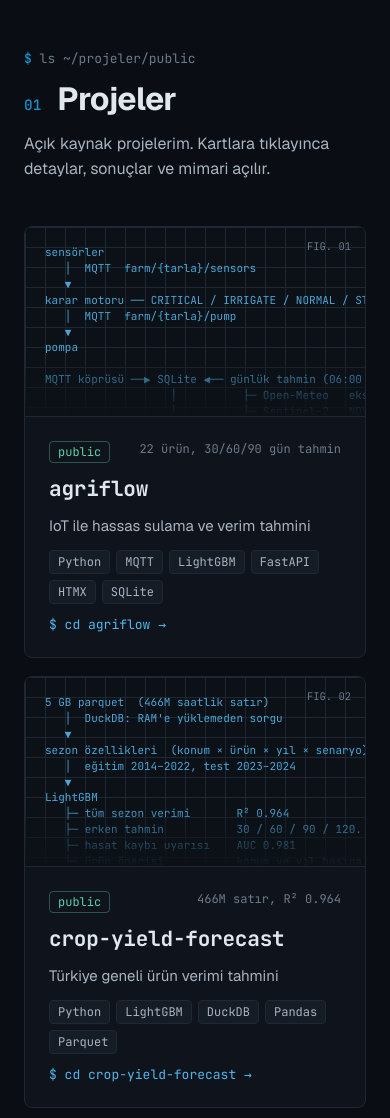
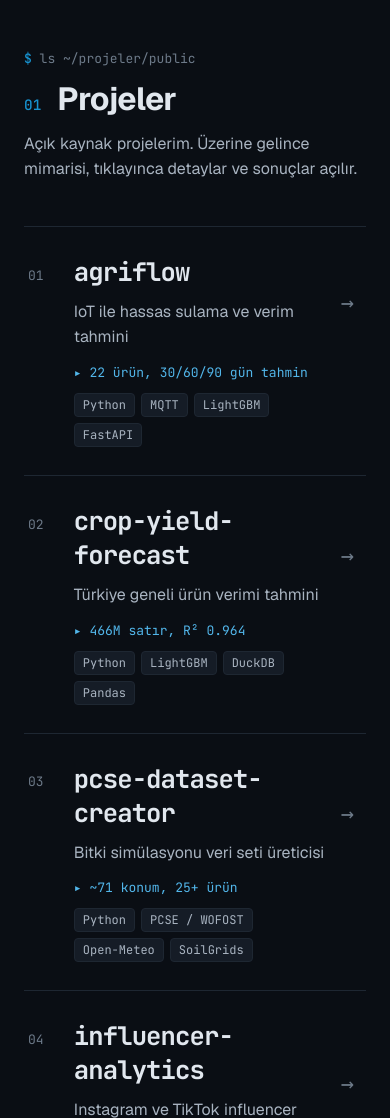
Before and after one commit to buraksanlilar/buraksanlilar.github.io, a plain HTML site: page index.html in a window 390 px wide. Shown: the part 2400-3518 px from the top of the page. Drawn offline with nearby package versions, Linux system fonts and the light colour scheme.

Commit message:
Projeler: büyük satır listesi, imleci takip eden mimari penceresi

```diff
--- a/index.html
+++ b/index.html
@@ -134,19 +134,24 @@ section.sec { padding: 104px 0; border-bottom: 1px solid var(--line); }
 .pk.up { fill: var(--green); } .pk.down { fill: var(--yellow); } .pk.db { fill: var(--arch-2); }
 @keyframes travel { from { offset-distance: 0%; opacity: 0; } 8% { opacity: 1; } 92% { opacity: 1; } to { offset-distance: 100%; opacity: 0; } }
 
-/* public project cards */
-.grid { display: grid; grid-template-columns: repeat(2, minmax(0, 1fr)); gap: 18px; }
-.card { display: grid; grid-template-rows: auto 1fr; border: 1px solid var(--line); border-radius: var(--r); background: var(--bg-2); color: var(--fg); text-decoration: none; overflow: hidden; transition: border-color 0.15s, transform 0.15s; }
-.card:hover { border-color: var(--arch); transform: translateY(-2px); }
-.card .shot { position: relative; height: 190px; padding: 18px 20px; border-bottom: 1px solid var(--line); background: linear-gradient(var(--line) 1px, transparent 1px) 0 0 / 20px 20px, linear-gradient(90deg, var(--line) 1px, transparent 1px) 0 0 / 20px 20px, #0c1118; overflow: hidden; }
-.card .shot pre { margin: 0; font: 11px/1.45 var(--mono); color: var(--arch-2); white-space: pre; opacity: 0.9; }
-.card .shot::after { content: ""; position: absolute; inset: auto 0 0 0; height: 60px; background: linear-gradient(transparent, #0c1118); }
-.card .shot .fign { position: absolute; right: 14px; top: 12px; z-index: 1; font: 10.5px var(--mono); color: var(--dim); }
-.card .body { display: grid; gap: 12px; align-content: start; padding: 24px; }
-.card .meta { display: flex; justify-content: space-between; gap: 12px; font: 12px var(--mono); color: var(--dim); }
-.card h3 { font: 700 21px var(--mono); letter-spacing: -0.01em; }
-.card p { color: var(--fg-2); font-size: 15px; }
-.card .more { font: 13px var(--mono); color: var(--arch-2); }
+/* public projects: big index rows + architecture peek that follows the cursor */
+.plist { border-top: 1px solid var(--line); }
+.prow { display: grid; grid-template-columns: 4ch minmax(0, 6fr) minmax(0, 4fr) 2ch; gap: 28px; align-items: center; padding: 36px 12px; border-bottom: 1px solid var(--line); color: var(--fg); text-decoration: none; transition: background-color 0.2s; }
+.prow .n { align-self: start; padding-top: 0.9em; font: 13px var(--mono); color: var(--dim); }
+.prow h3 { font: 700 clamp(1.6rem, 2.2vw + 0.8rem, 2.75rem) var(--mono); letter-spacing: -0.035em; transition: color 0.2s; }
+.prow .t { margin-top: 10px; color: var(--fg-2); font-size: 16px; }
+.prow .m { display: grid; gap: 12px; justify-items: start; }
+.prow .metric { font: 13px var(--mono); color: var(--arch-2); }
+.prow .go { font: 22px var(--mono); color: var(--dim); transition: transform 0.2s, color 0.2s; }
+.prow:hover { background: linear-gradient(90deg, var(--arch-wash), transparent 70%); }
+.prow:hover h3 { color: var(--arch-2); }
+.prow:hover .go { transform: translateX(6px); color: var(--arch); }
+.peek { position: fixed; left: 0; top: 0; z-index: 30; width: 440px; pointer-events: none; opacity: 0; scale: 0.94; transition: opacity 0.2s, scale 0.2s, translate 0.18s ease-out; }
+.peek.on { opacity: 1; scale: 1; }
+.peek.snap { transition: opacity 0.2s, scale 0.2s; }
+.peek .term-body { height: auto; padding: 16px 18px; }
+.peek pre { font-size: 11.5px; line-height: 1.45; color: var(--arch-2); }
+@media (hover: none), (max-width: 960px) { .peek { display: none; } }
 .tags { display: flex; flex-wrap: wrap; gap: 6px; list-style: none; margin: 0; padding: 0; }
 .tags li { font: 12px var(--mono); color: var(--fg-2); background: var(--bg-3); border: 1px solid var(--line); border-radius: 4px; padding: 3px 8px; }
 .badge { font: 12px var(--mono); padding: 2px 8px; border-radius: 4px; border: 1px solid var(--line-2); }
@@ -221,7 +226,7 @@ footer a { color: var(--fg-2); }
 
 /* pixel trail: cells light up under the pointer and fade */
 #trail { position: fixed; inset: 0; width: 100%; height: 100%; pointer-events: none; z-index: 0; }
-body > :not(#trail):not(.nav) { position: relative; z-index: 1; }
+body > :not(#trail):not(.nav):not(.peek) { position: relative; z-index: 1; }
 
 @media (max-width: 960px) {
   .hero { padding: 48px 0 56px; }
@@ -230,7 +235,10 @@ body > :not(#trail):not(.nav) { position: relative; z-index: 1; }
   .stats .wrap { grid-template-columns: repeat(2, minmax(0, 1fr)); }
   .stat:nth-child(3) { border-left: 0; padding-left: 0; }
   .stat:nth-child(n+3) { border-top: 1px solid var(--line); }
-  .grid, .yml { grid-template-columns: minmax(0, 1fr); }
+  .yml { grid-template-columns: minmax(0, 1fr); }
+  .prow { grid-template-columns: 3ch minmax(0, 1fr) 2ch; gap: 14px; padding: 28px 4px; }
+  .prow .m { grid-column: 2; grid-row: 2; }
+  .prow .go { grid-column: 3; grid-row: 1; }
   .ls a { grid-template-columns: minmax(0, 1fr) auto; gap: 4px 12px; }
   .ls .perm { display: none; }
   .ls p { grid-column: 1 / -1; }
@@ -246,7 +254,8 @@ body > :not(#trail):not(.nav) { position: relative; z-index: 1; }
   html { scroll-behavior: auto; }
   .cursor, .pk { animation: none; }
   .pk { display: none; }
-  .btn, .card, .ls a, .d-nav a { transition: none; }
+  .btn, .prow, .ls a, .d-nav a { transition: none; }
+  .peek { display: none; }
 }
   </style>
 </head>
@@ -356,9 +365,9 @@ body > :not(#trail):not(.nav) { position: relative; z-index: 1; }
       <div class="sec-title">
         <div class="cmd"><b>$</b> ls ~/projeler/public</div>
         <h2><span class="idx">01</span>Projeler</h2>
-        <p>Açık kaynak projelerim. Kartlara tıklayınca detaylar, sonuçlar ve mimari açılır.</p>
+        <p>Açık kaynak projelerim. Üzerine gelince mimarisi, tıklayınca detaylar ve sonuçlar açılır.</p>
       </div>
-      <div class="grid" id="pubgrid">
+      <div class="plist" id="pubgrid">
         <noscript><p>Projeler: <a href="https://github.com/buraksanlilar">github.com/buraksanlilar</a></p></noscript>
       </div>
     </div>
@@ -415,6 +424,8 @@ body > :not(#trail):not(.nav) { position: relative; z-index: 1; }
 <main id="detail" hidden>
   <div class="wrap" id="dwrap"></div>
 </main>
+
+<div class="term peek" id="peek" aria-hidden="true"></div>
 
 <footer><div class="wrap"><span>© 2026 burak şanlılar · arch btw</span><a href="#">↑ başa dön</a></div></footer>
 
@@ -572,17 +583,37 @@ const esc = (s) => String(s).replace(/[&<>"]/g, (c) => ({ '&': '&amp;', '<': '&l
 const tags = (list) => `<ul class="tags">${list.map((t) => `<li>${esc(t)}</li>`).join('')}</ul>`;
 
 // ---- home lists ------------------------------------------------------------
-document.getElementById('pubgrid').innerHTML = PROJECTS.filter((p) => p.vis === 'public').map((p, i) => `
-  <a class="card" href="#p/${p.id}">
-    <div class="shot" aria-hidden="true"><span class="fign">FIG. 0${i + 1}</span><pre>${esc(p.arch)}</pre></div>
-    <div class="body">
-      <div class="meta"><span class="badge pub">public</span><span>${esc(p.metric)}</span></div>
-      <h3>${esc(p.id)}</h3>
-      <p>${esc(p.title)}</p>
-      ${tags(p.stack)}
-      <span class="more">$ cd ${esc(p.id)} →</span>
-    </div>
+const pubgrid = document.getElementById('pubgrid');
+pubgrid.innerHTML = PROJECTS.filter((p) => p.vis === 'public').map((p, i) => `
+  <a class="prow" href="#p/${p.id}" data-id="${p.id}">
+    <span class="n">0${i + 1}</span>
+    <div><h3>${esc(p.id)}</h3><p class="t">${esc(p.title)}</p></div>
+    <div class="m"><span class="metric">▸ ${esc(p.metric)}</span>${tags(p.stack.slice(0, 4))}</div>
+    <span class="go" aria-hidden="true">→</span>
   </a>`).join('');
+
+// architecture window follows the cursor while hovering a row
+(() => {
+  const peek = document.getElementById('peek');
+  let cur = null;
+  const place = (e) => {
+    const w = peek.offsetWidth, h = peek.offsetHeight;
+    const x = e.clientX + 28 + w > innerWidth ? e.clientX - 28 - w : e.clientX + 28;
+    const y = Math.min(Math.max(12, e.clientY - h / 2), innerHeight - h - 12);
+    peek.style.translate = `${x}px ${y}px`;
+  };
+  pubgrid.addEventListener('pointermove', (e) => {
+    const row = e.target.closest('.prow');
+    if (!row) return;
+    if (row.dataset.id !== cur) {
+      const p = byId[cur = row.dataset.id];
+      peek.innerHTML = `<div class="term-head"><span><b>mimari.txt</b></span><span>${esc(p.id)}</span></div><div class="term-body"><pre>${esc(p.arch)}</pre></div>`;
+    }
+    if (!peek.classList.contains('on')) { peek.classList.add('snap'); place(e); peek.offsetWidth; peek.classList.remove('snap'); peek.classList.add('on'); }
+    else place(e);
+  });
+  pubgrid.addEventListener('pointerleave', () => { peek.classList.remove('on'); cur = null; });
+})();
 document.getElementById('privrows').innerHTML = PROJECTS.filter((p) => p.vis === 'private').map((p) => `
   <a href="#p/${p.id}"><span class="perm">drwx------</span><h3>${esc(p.id)}/</h3><p>${esc(p.title)}</p><span class="st">${esc(p.status)}</span></a>`).join('');
 document.getElementById('yml').innerHTML = STACK.map(([k, note, items]) => `
```
